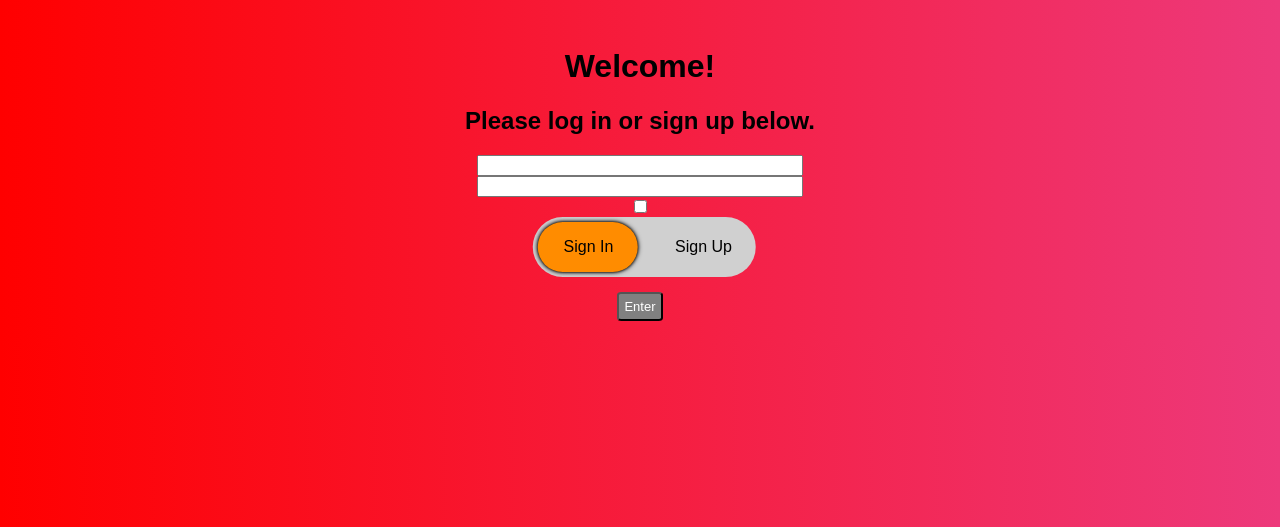
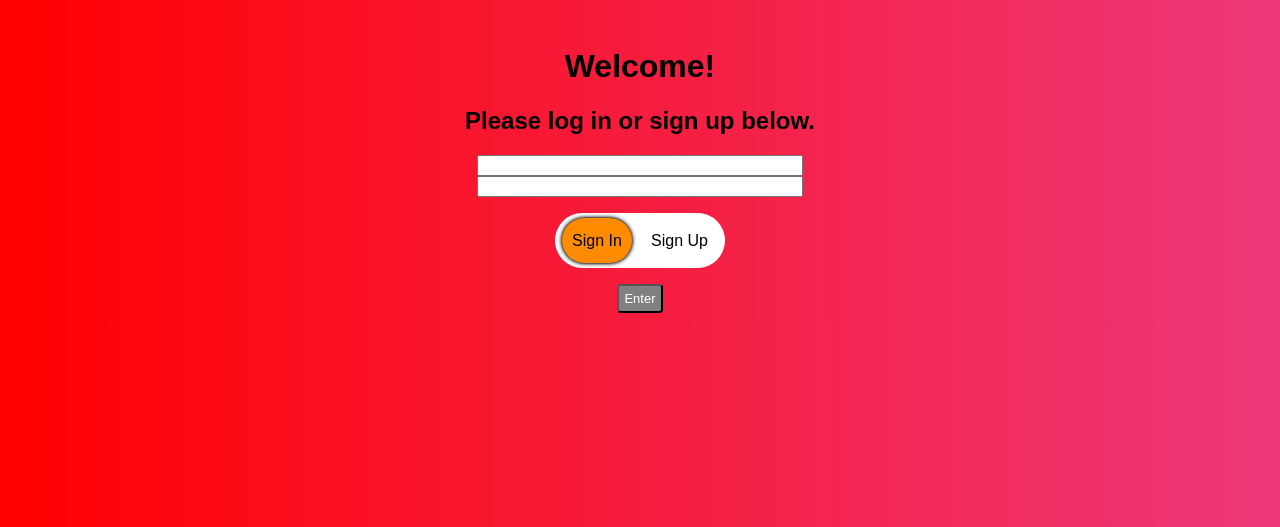
Before and after one commit to elanadanseglio/first-flask-app, a Flask app: page / in a window 1280 px wide. Shown: the part 273-800 px from the top of the page. Run offline with Flask 3, Linux system fonts and the light colour scheme.

Commit message:
fixed toggle for sign in/sign up

```diff
--- a/static/style2.css
+++ b/static/style2.css
@@ -9,7 +9,6 @@ body {
 #title {
   margin-top: 5px;
   font-size: 50px;
-    font-family: Arial, Helvetica, sans-serif;
   text-align: center;
 }
 
@@ -27,24 +26,23 @@ button {
   padding: 15px 32px;
   text-align: center;
   padding: 5px;
-    margin: 15px;
+  margin: auto;
   font-size: 13px;
   border-radius: 10%;
 }
 
 button:hover {
   background: black;
-    text-decoration: none;
   cursor: pointer;
 }
 
-h1 {
+h1 ,
+h2 {
   text-align: center;
 }
 
-h2 {
-    text-align: center;
-    font-family: Arial, Helvetica, sans-serif;
+switch {
+  position: relative;
 }
 
 .container {
@@ -56,53 +54,58 @@ h2 {
   text-align: center;
 }
 
-.checkbox {
-    width: 223px;
-    height: 60px;
-    background-color: #d0d0d0;
-    border-radius: 30px;
-    position: relative;
-    color: black;
-    overflow: hidden;
-    transform: translateX(25%);
-    cursor: pointer; /* Add cursor:pointer to make the entire checkbox clickable */
+#checkbox_toggle {
+  position: absolute;
+  left: -9999px; /* Move the checkbox off-screen */
 }
 
-  #checkbox_toggle {
-    display: none;
+.checkbox {
+  position: relative;
+  display: flex;
+  background: white;
+  height: 55px;
+  width: 170px;
+  border-radius: 30px;
+  margin: 5% auto; /* Center horizontally using auto for left and right margins */
+}
+
+.checkbox .slide {
+  display: flex;
+  align-items: center;
+  justify-content: space-around; /* Distribute items on either side */
+}
+
+.checkbox .text {
+  font-size: 16px;
+  font-weight: 500;
+  cursor: pointer;
+  font-family: Arial, Helvetica, sans-serif;
+  position: absolute;
+  z-index: 5;
+}
+
+.checkbox .text.left {
+  left: 10%;
+}
+
+.checkbox .text.right {
+  right: 10%;
 }
 
 .checkbox .toggle {
-    width: 100px;
-    height: 50px;
-    position: absolute;
-    border-radius: 35px;
-    left: 5px;
-    cursor: pointer;
+  width: 70px;
+  height: 45px;
+  position: relative;
+  border-radius: 25px;
   background: #FF8C00;
   transition: 0.3s;
   box-shadow: 0px 0px 3px black, 0px 0px 5px black;
-  }
-
-  .checkbox .slide {
-    width: 230px;
-    height: 60px;
-    display: flex;
-    align-items: center;
-    justify-content: space-around;
-    cursor: pointer;
-  }
-
-  .checkbox .slide .text {
-    font-size: 16px;
-    font-weight: 500;
-    z-index: 100;
-    cursor: pointer;
-    font-family: Arial, Helvetica, sans-serif;
+  transform: translateX(10%);
 }
 
 .check:checked + .checkbox .slide .toggle {
-    transform: translateX(113px);
+  transform: translateX(130%);
+  /* translateY(5px); */
 }
 
 input#username {
--- a/templates/login.html
+++ b/templates/login.html
@@ -6,7 +6,6 @@
     <title> Log In </title>
     <link rel="stylesheet" href="static/style2.css">
 </head>
-
 <body>
     <div class="container">
         <div>
@@ -20,20 +19,20 @@
             <div class="section2">
                 <input id="password" name="password" type="password">
             </div>
-            <label class="switch">
-                <input id="checkbox" class ="check" name="checkbox" type="checkbox">
-                <div class="checkbox">
-                    <label class="slide" for="checkbox_toggle">
-                        <label class="toggle" for="checkbox_toggle"></label>
-                        <label class="text" for="checkbox_toggle">Sign In</label>
-                        <label class="text" for="checkbox_toggle">Sign Up</label>
-                    </label>
-                </div>
-            </label>
+            <div class="switch">
+                <input id="checkbox_toggle" class="check" name="checkbox" type="checkbox">
+                <label class="checkbox" for="checkbox_toggle">
+                  <div class="slide" onclick="toggleSwitch()">
+                    <div class="text left">Sign In</div>
+                    <div class="toggle"></div>
+                    <div class="text right">Sign Up</div>
+                  </div>
+                </label>
+            </div>
             <button class="button" type="submit">Enter</button>
             {% with messages = get_flashed_messages(with_categories=true) %}
                 {% if messages %}
-                    <ul class=flashes>
+                    <ul class="flashes">
                     {% for category, message in messages %}
                     <li class="{{ category }}">{{ message }}</li>
                     {% endfor %}
```
Lines whose indentation alone changed are shown as unchanged.
